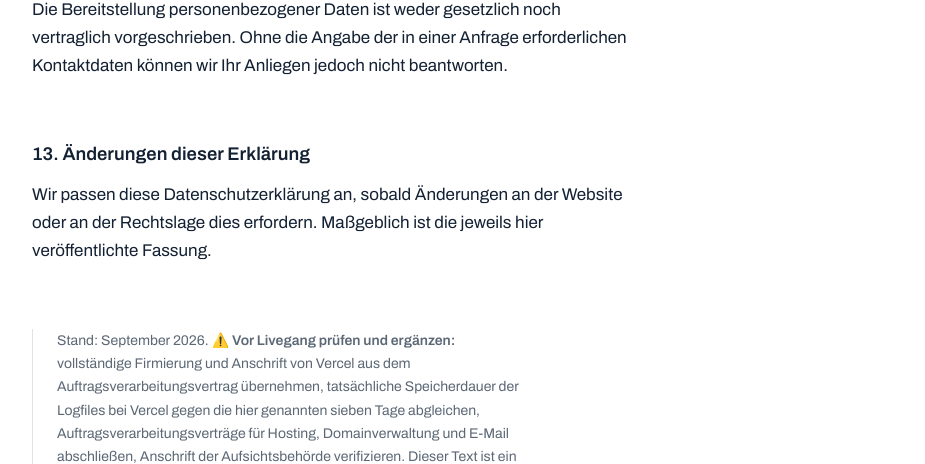
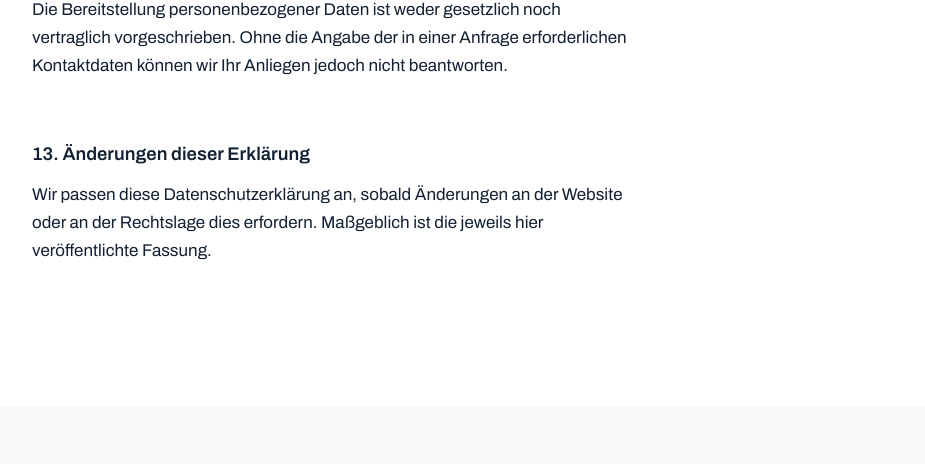
Before and after one commit to luizoop/gordion, a plain HTML site: page datenschutz.html in a window 1280 px wide. Shown: the part 4977-5441 px from the top of the page, without its empty margins (112-1037 px from the left). Drawn offline with Linux system fonts and the light colour scheme.

Commit message:
Update datenschutz.html

```diff
--- a/datenschutz.html
+++ b/datenschutz.html
@@ -98,7 +98,7 @@
 
       </div>
 
-      <p class="rechtsstand">Stand: September 2026. ⚠️ <strong>Vor Livegang prüfen und ergänzen:</strong> vollständige Firmierung und Anschrift von Vercel aus dem Auftragsverarbeitungsvertrag übernehmen, tatsächliche Speicherdauer der Logfiles bei Vercel gegen die hier genannten sieben Tage abgleichen, Auftragsverarbeitungsverträge für Hosting, Domainverwaltung und E-Mail abschließen, Anschrift der Aufsichtsbehörde verifizieren. Dieser Text ist ein Entwurf und ersetzt keine Rechtsberatung.</p>
+
     </div>
   </section>
 
```
